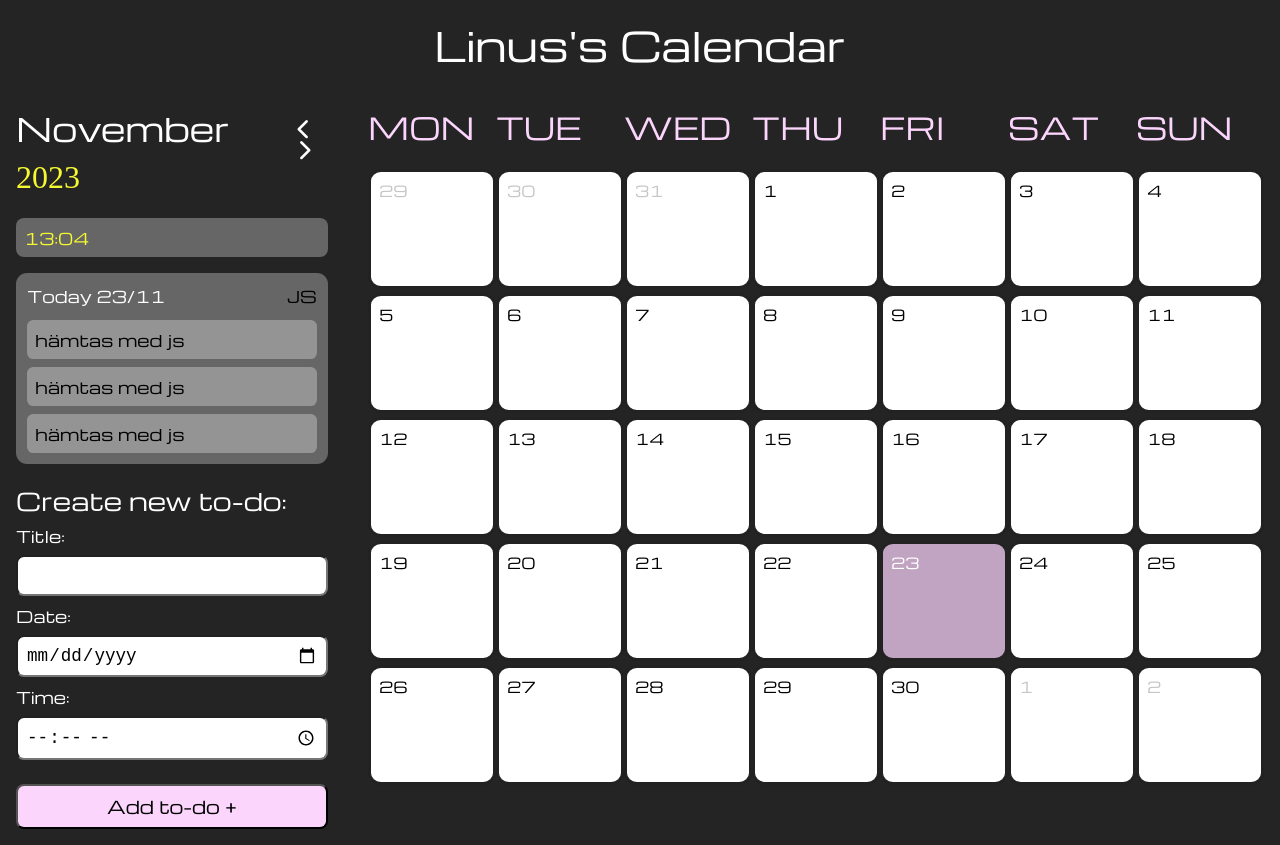
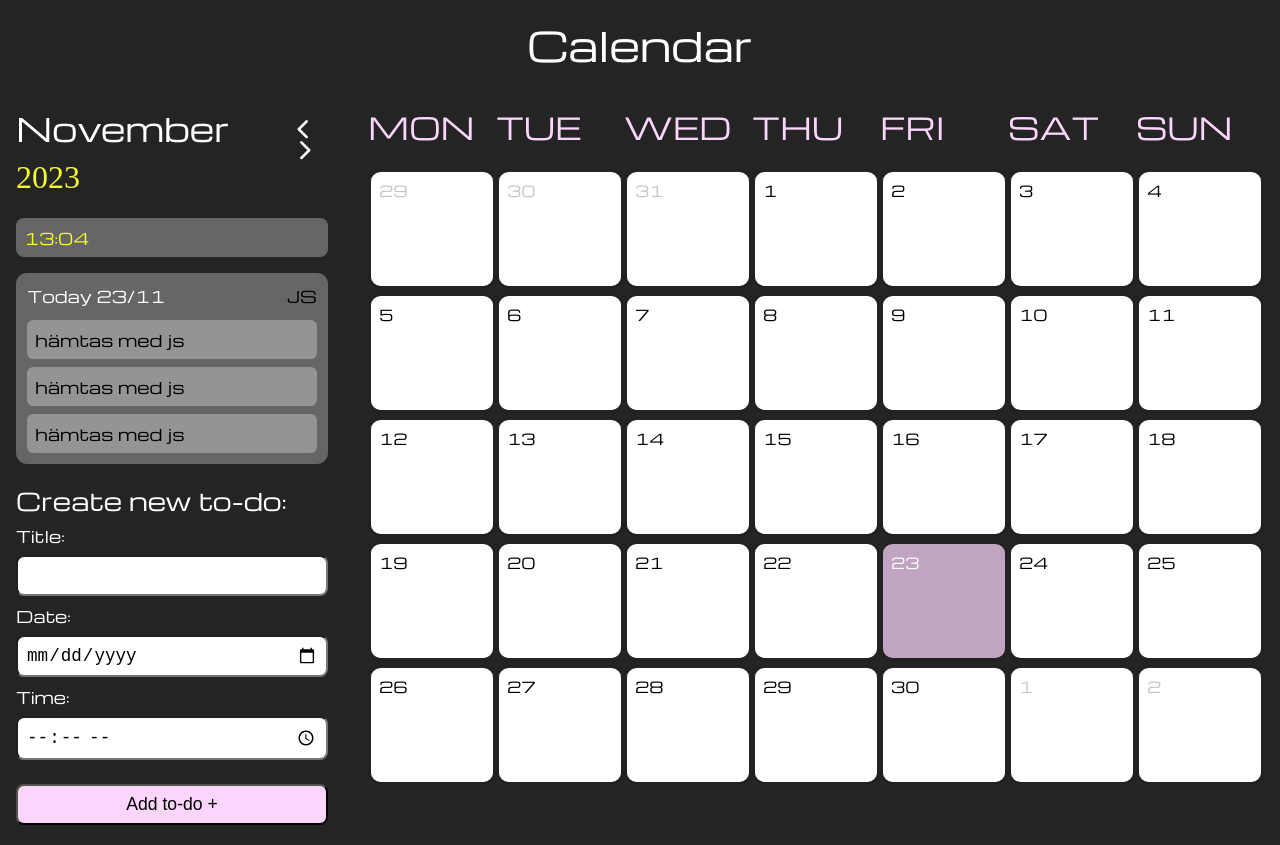
Before and after one commit to ElsaBonde/Calendar, a website: page public/index.html in a window 1280 px wide. Drawn offline with nearby package versions, Linux system fonts and the light colour scheme; a web font is replaced by a local one.

```diff
--- a/public/index.html
+++ b/public/index.html
@@ -26,7 +26,7 @@
     />
   </head>
   <body>
-    <header>Linus's Calendar</header>
+    <header>Calendar</header>
 
     <div class="container-flex">
       <aside>
--- a/public/style.css
+++ b/public/style.css
@@ -106,7 +106,6 @@
   background: #fbd5fc;
   padding: 0.5rem;
   font-size: 1.1rem;
-  font-family: "Michroma", sans-serif;
   border-radius: 0.5rem;
   margin-top: 1rem;
 }
```
